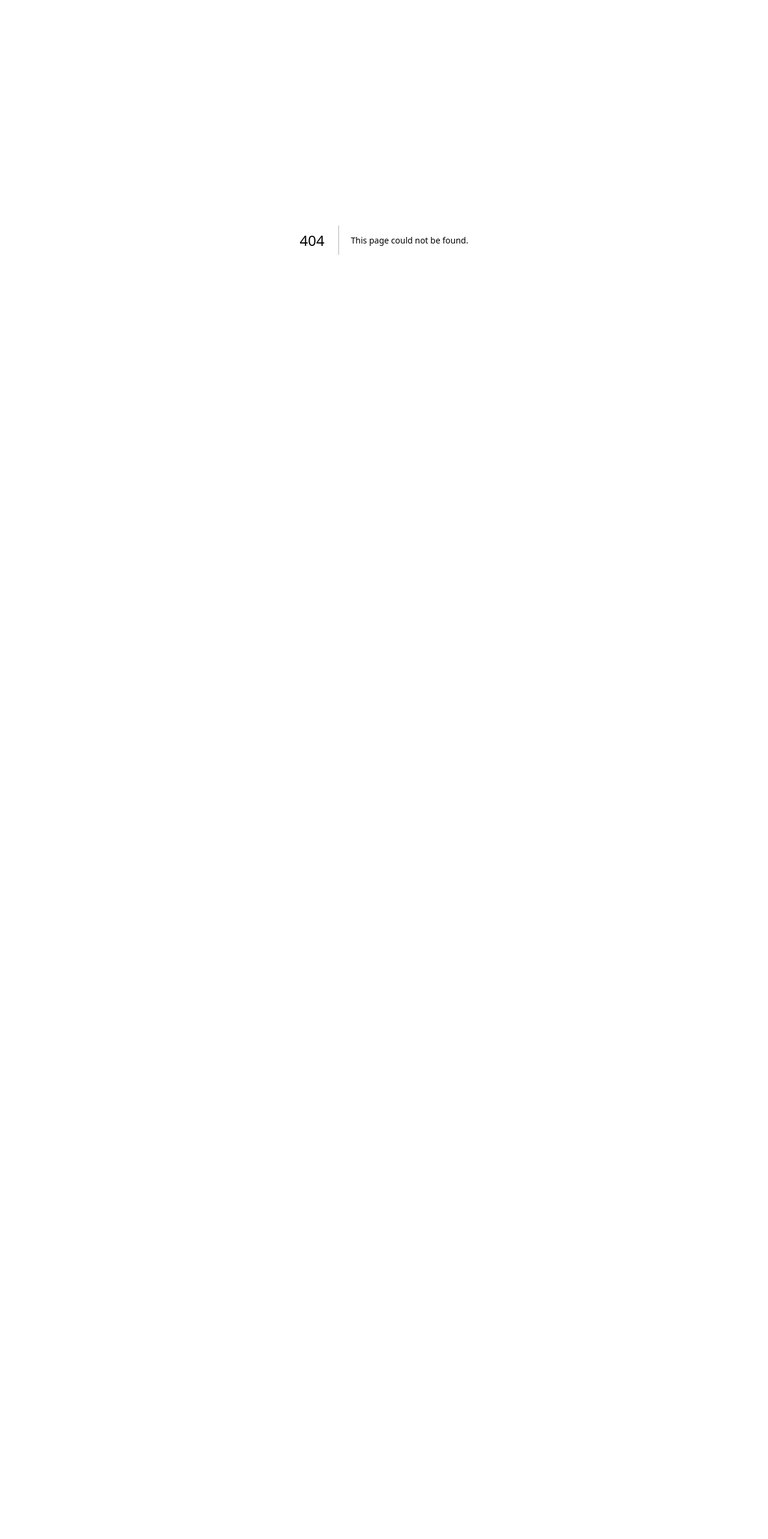
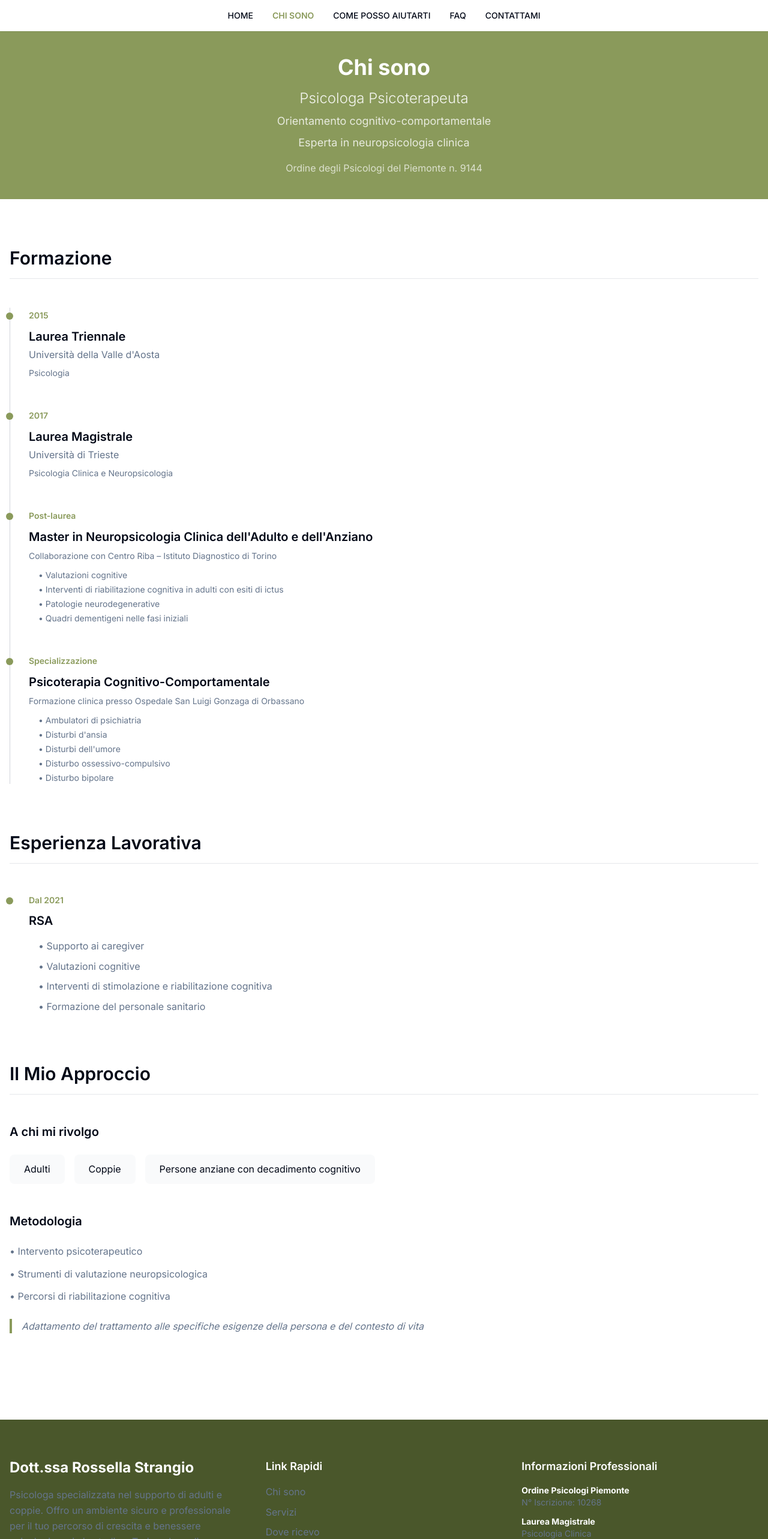
Before and after one commit to emanuel-epifani/rossella-strangio-website, a Next.js app: page /chi-sono in a window 1280 px wide. Before the commit this address had no page. Shown: the top 2566 px of the page at 60% size. Before the commit the page ends 800 px from the top, so only its background shows below. Built offline with nearby package versions, Linux system fonts and the light colour scheme.

Commit message:
feat: add new pages

```diff
--- /dev/null
+++ b/src/app/chi-sono/page.tsx
@@ -0,0 +1,116 @@
+import Navbar from '@/components/Navbar'
+import Footer from '@/components/Footer'
+import { chiSonoContent } from '@/content/chi-sono'
+
+export default function ChiSono() {
+  return (
+    <>
+      <Navbar />
+      <main className="min-h-screen">
+        {/* Header verde scuro */}
+        <section className="bg-primary py-10">
+          <div className="container max-w-4xl text-center">
+            <h1 className="text-4xl font-bold text-white mb-4">{chiSonoContent.title}</h1>
+            <h2 className="text-2xl font-light text-white/90 mb-2">{chiSonoContent.intro.role}</h2>
+            <p className="text-lg text-white/80 mb-2">{chiSonoContent.intro.specialization}</p>
+            <p className="text-lg text-white/80 mb-4">{chiSonoContent.intro.expertise}</p>
+            <p className="text-base text-white/70">
+              {chiSonoContent.intro.registration.order} {chiSonoContent.intro.registration.number}
+            </p>
+          </div>
+        </section>
+
+        <section className="py-20 bg-white">
+          <div className="container max-w-2xl">
+            {/* Formazione - Timeline */}
+            <section className="mb-20">
+              <h2 className="text-3xl font-semibold text-foreground mb-12 pb-4 border-b border-gray-200">Formazione</h2>
+              <div className="relative">
+                {/* Linea verticale */}
+                <div className="absolute left-0 top-0 bottom-0 w-px bg-gray-300"></div>
+
+                <div className="space-y-12">
+                  {chiSonoContent.education.map((edu, index) => (
+                    <div key={index} className="relative pl-8">
+                      {/* Punto sulla timeline */}
+                      <div className="absolute left-0 top-2 w-3 h-3 bg-primary rounded-full -translate-x-1/2"></div>
+
+                      <div className="mb-2">
+                        <span className="text-sm font-semibold text-primary">{edu.year}</span>
+                      </div>
+                      <h3 className="text-xl font-semibold text-foreground mb-1">{edu.degree}</h3>
+                      <p className="text-muted-foreground mb-2">{edu.university}</p>
+                      {edu.field && <p className="text-sm text-muted-foreground mb-2">{edu.field}</p>}
+                      {edu.details && <p className="text-sm text-muted-foreground mb-3">{edu.details}</p>}
+                      {edu.activities && (
+                        <ul className="space-y-1 ml-4">
+                          {edu.activities.map((activity, actIndex) => (
+                            <li key={actIndex} className="text-sm text-muted-foreground">
+                              • {activity}
+                            </li>
+                          ))}
+                        </ul>
+                      )}
+                    </div>
+                  ))}
+                </div>
+              </div>
+            </section>
+
+            {/* Esperienza Lavorativa */}
+            <section className="mb-20">
+              <h2 className="text-3xl font-semibold text-foreground mb-12 pb-4 border-b border-gray-200">Esperienza Lavorativa</h2>
+              <div className="relative pl-8">
+                <div className="absolute left-0 top-2 w-3 h-3 bg-primary rounded-full -translate-x-1/2"></div>
+                <div className="mb-2">
+                  <span className="text-sm font-semibold text-primary">Dal {chiSonoContent.currentWork.since}</span>
+                </div>
+                <h3 className="text-xl font-semibold text-foreground mb-4">{chiSonoContent.currentWork.location}</h3>
+                <ul className="space-y-2 ml-4">
+                  {chiSonoContent.currentWork.activities.map((activity, index) => (
+                    <li key={index} className="text-muted-foreground">
+                      • {activity}
+                    </li>
+                  ))}
+                </ul>
+              </div>
+            </section>
+
+            {/* Il Mio Approccio */}
+            <section className="mb-16">
+              <h2 className="text-3xl font-semibold text-foreground mb-12 pb-4 border-b border-gray-200">Il Mio Approccio</h2>
+
+              {/* Target */}
+              <div className="mb-12">
+                <h3 className="text-xl font-semibold text-foreground mb-6">A chi mi rivolgo</h3>
+                <div className="flex flex-wrap gap-4">
+                  {chiSonoContent.approach.target.map((target, index) => (
+                    <span key={index} className="px-6 py-3 bg-gray-50 text-foreground rounded-lg">
+                      {target}
+                    </span>
+                  ))}
+                </div>
+              </div>
+
+              {/* Metodologia */}
+              <div>
+                <h3 className="text-xl font-semibold text-foreground mb-6">Metodologia</h3>
+                <ul className="space-y-3 mb-6">
+                  {chiSonoContent.approach.methodology.map((method, index) => (
+                    <li key={index} className="text-muted-foreground">
+                      • {method}
+                    </li>
+                  ))}
+                </ul>
+                <p className="text-base italic text-muted-foreground border-l-4 border-primary pl-4">
+                  {chiSonoContent.approach.philosophy}
+                </p>
+              </div>
+            </section>
+          </div>
+        </section>
+      </main>
+      <Footer />
+    </>
+  )
+}
--- /dev/null
+++ b/src/app/come-posso-aiutarti/page.tsx
@@ -0,0 +1,19 @@
+import Navbar from '@/components/Navbar'
+import Footer from '@/components/Footer'
+
+export default function ComePossoAiutarti() {
+  return (
+    <>
+      <Navbar />
+      <main className="min-h-screen">
+        <section className="py-20 bg-muted">
+          <div className="container">
+            <h1 className="text-4xl font-bold text-primary mb-6">Come posso aiutarti</h1>
+            <p className="text-foreground">Contenuto della pagina Come posso aiutarti</p>
+          </div>
+        </section>
+      </main>
+      <Footer />
+    </>
+  )
+}
--- /dev/null
+++ b/src/app/contattami/page.tsx
@@ -0,0 +1,19 @@
+import Navbar from '@/components/Navbar'
+import Footer from '@/components/Footer'
+
+export default function Contattami() {
+  return (
+    <>
+      <Navbar />
+      <main className="min-h-screen">
+        <section className="py-20 bg-muted">
+          <div className="container">
+            <h1 className="text-4xl font-bold text-primary mb-6">Contattami</h1>
+            <p className="text-foreground">Contenuto della pagina Contattami</p>
+          </div>
+        </section>
+      </main>
+      <Footer />
+    </>
+  )
+}
--- /dev/null
+++ b/src/app/faq/page.tsx
@@ -0,0 +1,19 @@
+import Navbar from '@/components/Navbar'
+import Footer from '@/components/Footer'
+
+export default function FAQ() {
+  return (
+    <>
+      <Navbar />
+      <main className="min-h-screen">
+        <section className="py-20 bg-muted">
+          <div className="container">
+            <h1 className="text-4xl font-bold text-primary mb-6">FAQ</h1>
+            <p className="text-foreground">Contenuto della pagina FAQ</p>
+          </div>
+        </section>
+      </main>
+      <Footer />
+    </>
+  )
+}
--- a/src/components/Hero.tsx
+++ b/src/components/Hero.tsx
@@ -7,7 +7,7 @@ export default function Hero() {
         <Image
           src="/images/logo.jpg"
           alt="Logo Dott.ssa Rossella Strangio"
-          width={800}
+          width={400}
           height={400}
           priority
         />
--- a/src/components/Navbar.tsx
+++ b/src/components/Navbar.tsx
@@ -1,10 +1,12 @@
 'use client'
 
 import { useState } from 'react'
+import { usePathname } from 'next/navigation'
 import { Menu, X } from 'lucide-react'
 
 export default function Navbar() {
   const [isMobileMenuOpen, setIsMobileMenuOpen] = useState(false)
+  const pathname = usePathname()
 
   const navItems = [
     { href: '/', label: 'HOME' },
@@ -24,7 +26,11 @@ export default function Navbar() {
               <a
                 key={item.href}
                 href={item.href}
-                className="text-sm font-medium text-foreground hover:text-primary transition-colors"
+                className={`text-sm font-medium transition-colors ${
+                  pathname === item.href
+                    ? 'text-primary font-semibold'
+                    : 'text-foreground hover:text-primary'
+                }`}
               >
                 {item.label}
               </a>
@@ -49,7 +55,11 @@ export default function Navbar() {
                 <a
                   key={item.href}
                   href={item.href}
-                  className="text-foreground hover:text-primary transition-colors font-medium"
+                  className={`transition-colors font-medium ${
+                    pathname === item.href
+                      ? 'text-primary font-semibold'
+                      : 'text-foreground hover:text-primary'
+                  }`}
                   onClick={() => setIsMobileMenuOpen(false)}
                 >
                   {item.label}
--- /dev/null
+++ b/src/content/chi-sono.ts
@@ -0,0 +1,73 @@
+export const chiSonoContent = {
+  title: "Chi sono",
+  intro: {
+    role: "Psicologa Psicoterapeuta",
+    specialization: "Orientamento cognitivo-comportamentale",
+    expertise: "Esperta in neuropsicologia clinica",
+    registration: {
+      order: "Ordine degli Psicologi del Piemonte",
+      number: "n. 9144"
+    }
+  },
+  education: [
+    {
+      year: "2015",
+      degree: "Laurea Triennale",
+      university: "Università della Valle d'Aosta",
+      field: "Psicologia"
+    },
+    {
+      year: "2017",
+      degree: "Laurea Magistrale",
+      university: "Università di Trieste",
+      field: "Psicologia Clinica e Neuropsicologia"
+    },
+    {
+      year: "Post-laurea",
+      degree: "Master in Neuropsicologia Clinica dell'Adulto e dell'Anziano",
+      details: "Collaborazione con Centro Riba – Istituto Diagnostico di Torino",
+      activities: [
+        "Valutazioni cognitive",
+        "Interventi di riabilitazione cognitiva in adulti con esiti di ictus",
+        "Patologie neurodegenerative",
+        "Quadri dementigeni nelle fasi iniziali"
+      ]
+    },
+    {
+      year: "Specializzazione",
+      degree: "Psicoterapia Cognitivo-Comportamentale",
+      institution: "Scuola Watson di Torino",
+      details: "Formazione clinica presso Ospedale San Luigi Gonzaga di Orbassano",
+      activities: [
+        "Ambulatori di psichiatria",
+        "Disturbi d'ansia",
+        "Disturbi dell'umore",
+        "Disturbo ossessivo-compulsivo",
+        "Disturbo bipolare"
+      ]
+    }
+  ],
+  currentWork: {
+    since: "2021",
+    location: "RSA",
+    activities: [
+      "Supporto ai caregiver",
+      "Valutazioni cognitive",
+      "Interventi di stimolazione e riabilitazione cognitiva",
+      "Formazione del personale sanitario"
+    ]
+  },
+  approach: {
+    target: [
+      "Adulti",
+      "Coppie",
+      "Persone anziane con decadimento cognitivo"
+    ],
+    methodology: [
+      "Intervento psicoterapeutico",
+      "Strumenti di valutazione neuropsicologica",
+      "Percorsi di riabilitazione cognitiva"
+    ],
+    philosophy: "Adattamento del trattamento alle specifiche esigenze della persona e del contesto di vita"
+  }
+}
```
Also changed, not shown: public/images/logo.jpg (added), 1 other file (tests, documents, lock files or other folders).
